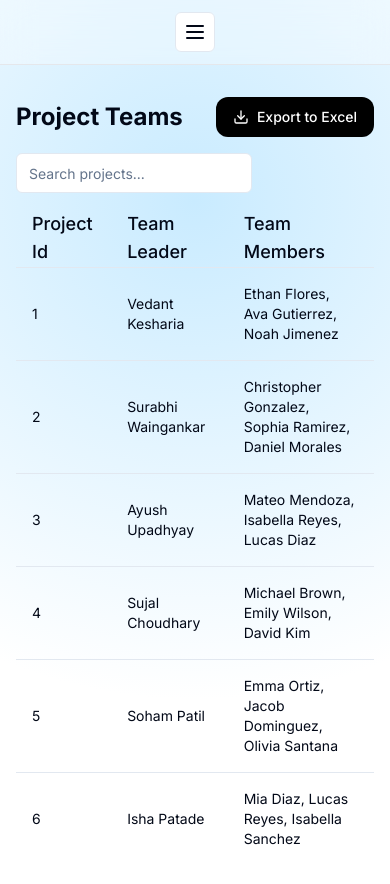
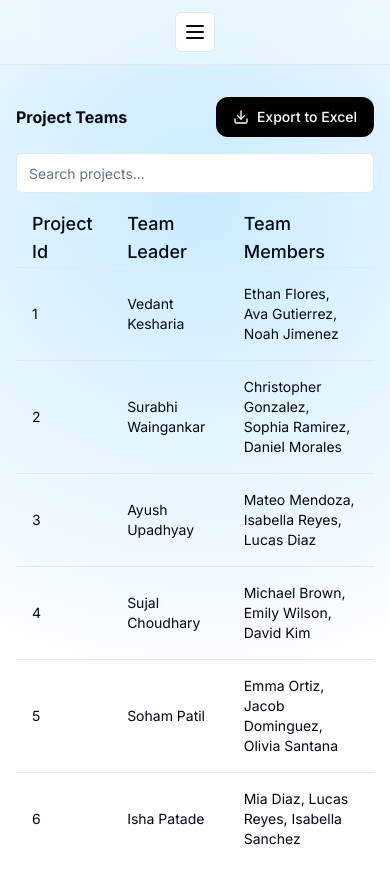
Before and after one commit to vedantkesharia/fyp-team-selection-website, a Next.js app: page /admin-dashboard in a window 390 px wide. Shown: the top 884 px of the page. Built offline with nearby package versions, Linux system fonts and the light colour scheme.

Commit message:
made admin dashboard responsive

```diff
--- a/src/app/admin-dashboard/page.js
+++ b/src/app/admin-dashboard/page.js
@@ -31,7 +31,7 @@ export default function Component() {
     <div className="container mx-auto px-4 py-8">
       <div className="flex flex-col space-y-4">
         <div className="flex justify-between items-center">
-          <h1 className="text-2xl font-bold">Project Teams</h1>
+          <h1 className="text-md mr-4 md:text-2xl font-bold">Project Teams</h1>
           <Button
             className="rounded-xl bg-black border dark:border-white border-transparent text-white text-sm hover:bg-gray-600 hover:text-white"
             variant="outline"
@@ -40,7 +40,7 @@ export default function Component() {
           </Button>
         </div>
         <div className="flex justify-between items-center">
-          <div className="flex space-x-2">
+          <div className="flex space-x-2 w-full md:w-auto">
             <Input
               placeholder="Search projects..."
               value={searchQuery}
```
